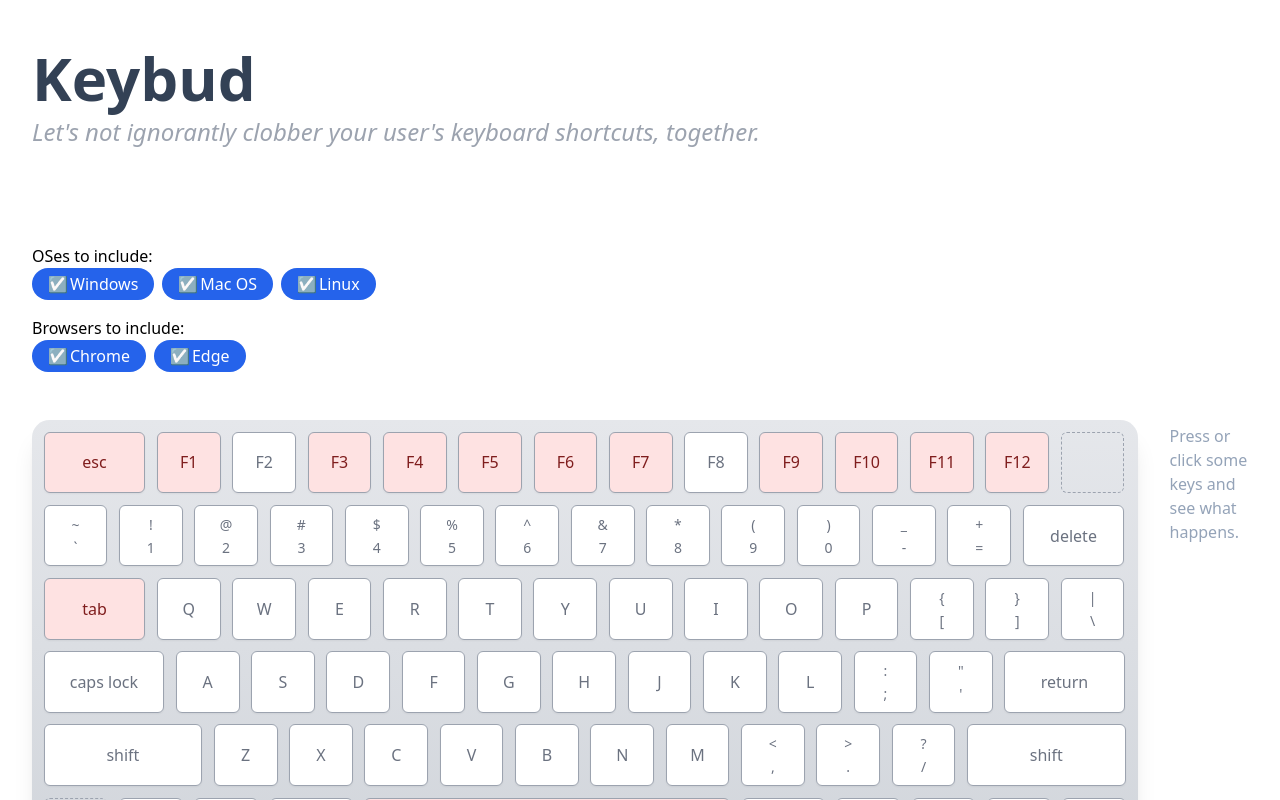
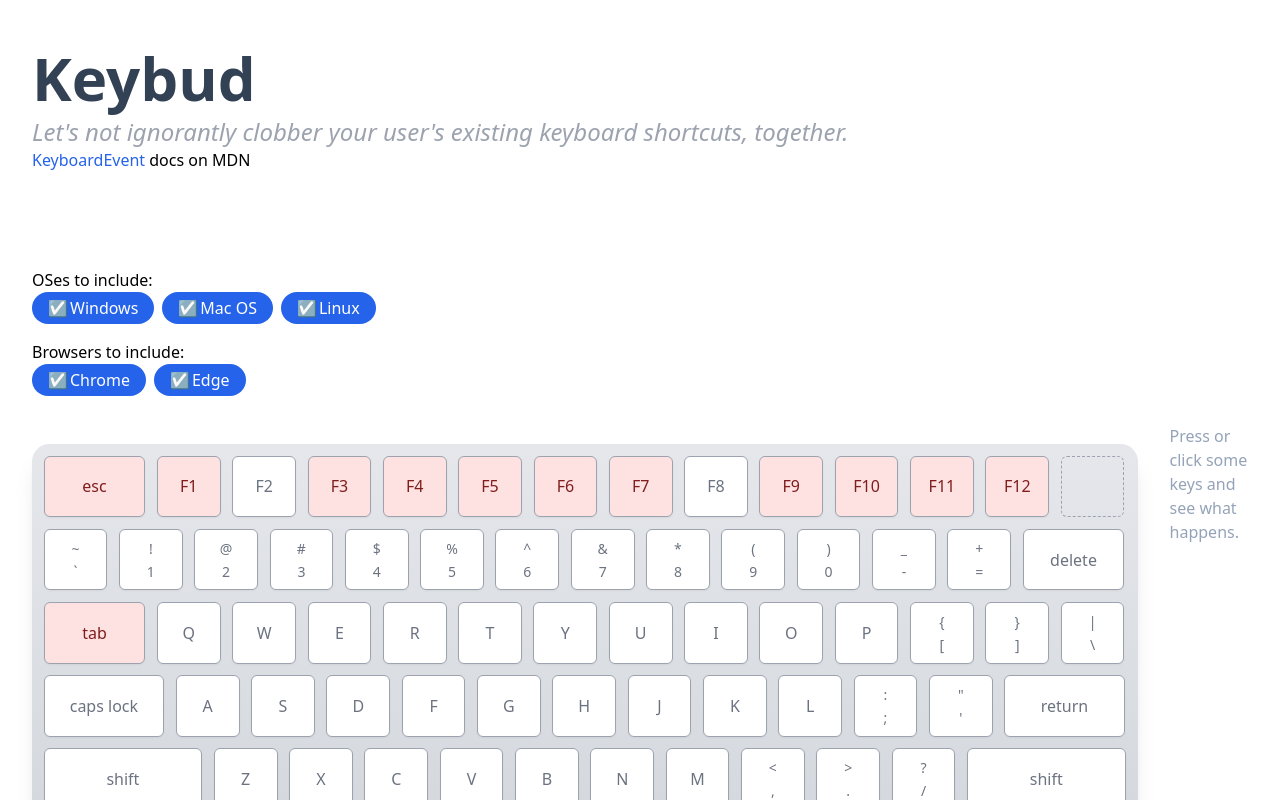
Before and after one commit to cbuchert/keybud, a React (Vite) app: page / in a window 1280 px wide. Shown: the top 800 px of the page. Built offline with nearby package versions, Linux system fonts and the light colour scheme.

Commit message:
`TokenToggle` is a terrible name. What the crap was I thinking?

```diff
--- a/src/App.tsx
+++ b/src/App.tsx
@@ -1,7 +1,7 @@
 import { isEqual } from "lodash"
 import { useCallback, useMemo, useState } from "react"
 import { Attribution } from "./components/atoms/Attribution.tsx"
-import { TokenToggle } from "./components/atoms/TokenToggle.tsx"
+import { ToggleButton } from "./components/atoms/ToggleButton.tsx"
 import { Collisions } from "./components/organisms/Collisions.tsx"
 import { MagicKeyboard } from "./components/organisms/MagicKeyboard.tsx"
 import { appleQuertyKeymappings } from "./data/appleQuertyKeymappings.ts"
@@ -85,14 +85,25 @@ export const App = () => {
   return (
     <div className={"flex gap-12 lg:gap-0 flex-col lg:flex-row"}>
       <div className={"mx-8 mt-12 mb-8"}>
-        <header className={"mb-8"}>
+        <header className={"mb-24"}>
           <h1 className={"text-6xl mb-2 font-extrabold text-slate-700"}>
             Keybud
           </h1>
-          <h2 className={"text-2xl text-gray-400 mb-24 font-light italic"}>
-            Let's not ignorantly clobber your user's keyboard shortcuts,
-            together.
+          <h2 className={"text-2xl text-gray-400 font-light italic"}>
+            Let's not ignorantly clobber your user's existing keyboard
+            shortcuts, together.
           </h2>
+          <p>
+            <a
+              href="https://developer.mozilla.org/en-US/docs/Web/API/KeyboardEvent"
+              className={
+                "text-blue-600 hover:text-blue-700 active:text-blue-500 transition-colors"
+              }
+            >
+              KeyboardEvent
+            </a>{" "}
+            docs on MDN
+          </p>
         </header>
         <main>
           <div className={"mb-12"}>
@@ -100,7 +111,7 @@ export const App = () => {
               <p>OSes to include:</p>
               <div className={"flex gap-2"}>
                 {oses.map((os) => (
-                  <TokenToggle
+                  <ToggleButton
                     key={os}
                     isChecked={!omittedOses.includes(os)}
                     onChange={() => {
@@ -114,7 +125,7 @@ export const App = () => {
                     }}
                   >
                     {os}
-                  </TokenToggle>
+                  </ToggleButton>
                 ))}
               </div>
             </div>
@@ -122,7 +133,7 @@ export const App = () => {
               <p>Browsers to include:</p>
               <div className={"flex gap-2"}>
                 {browsers.map((browser) => (
-                  <TokenToggle
+                  <ToggleButton
                     key={browser}
                     isChecked={!omittedBrowsers.includes(browser)}
                     onChange={() => {
@@ -136,7 +147,7 @@ export const App = () => {
                     }}
                   >
                     {browser}
-                  </TokenToggle>
+                  </ToggleButton>
                 ))}
               </div>
             </div>
--- a/src/components/atoms/TokenToggle.tsx
+++ b/src/components/atoms/ToggleButton.tsx
@@ -7,7 +7,7 @@ type Props = {
   onChange: () => void
 }
 
-export const TokenToggle: FC<Props> = ({ children, isChecked, onChange }) => {
+export const ToggleButton: FC<Props> = ({ children, isChecked, onChange }) => {
   return (
     <button
       type={"button"}
--- /dev/null
+++ b/src/components/molecules/CustomChord.tsx
@@ -0,0 +1,10 @@
+import { FC } from "react"
+import { Chord } from "../../types/Chord.ts"
+
+type Props = {
+  chord: Chord
+}
+
+export const CustomChord: FC<Props> = ({ chord }) => {
+  return <li>Chord.</li>
+}
--- /dev/null
+++ b/src/components/organisms/CustomChords.tsx
@@ -0,0 +1,20 @@
+import { FC } from "react"
+import { Chord } from "../../types/Chord.ts"
+import { CustomChord } from "../molecules/CustomChord.tsx"
+
+type Props = {
+  chords: (Chord & { id: string })[]
+}
+
+export const CustomChords: FC<Props> = ({ chords }) => {
+  return (
+    <div>
+      <h2>Your Custom Key Chords</h2>
+      <ul>
+        {chords.map(({ id, ...chord }) => (
+          <CustomChord chord={chord} key={id} />
+        ))}
+      </ul>
+    </div>
+  )
+}
```
